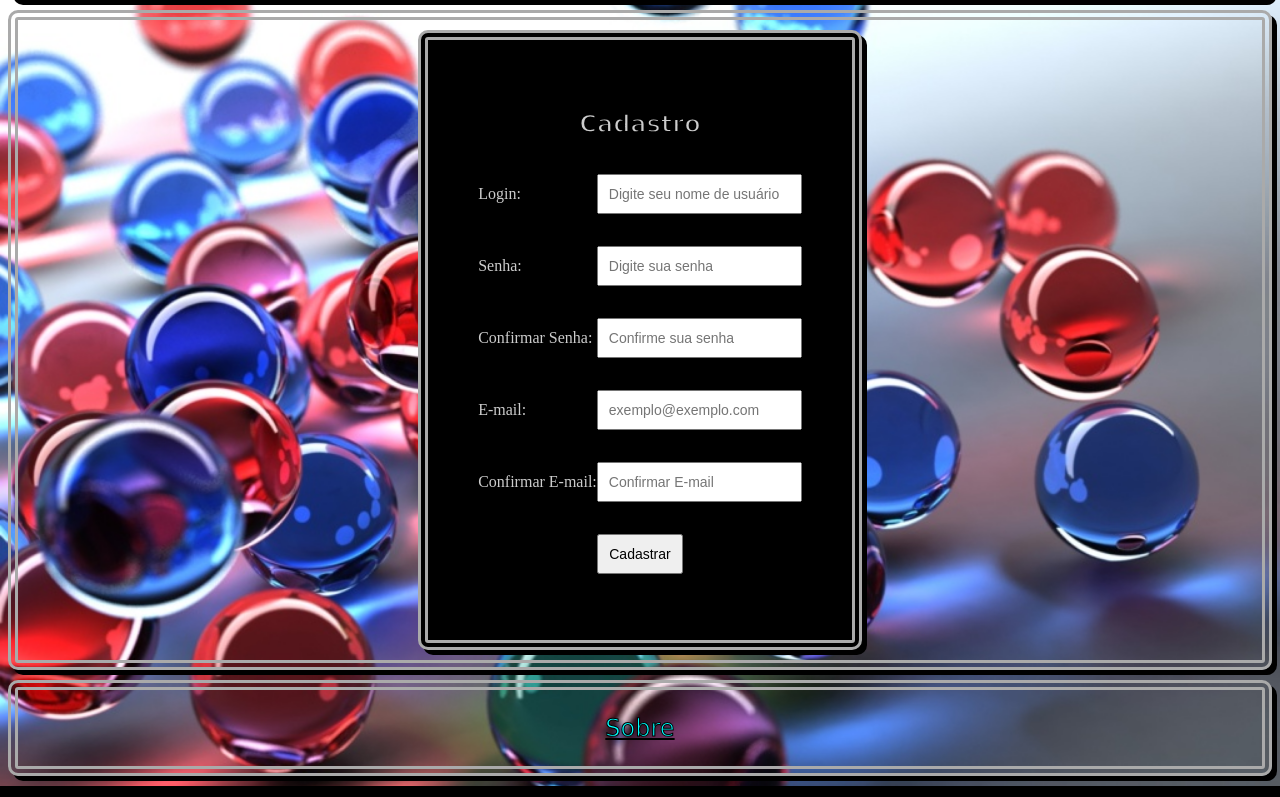
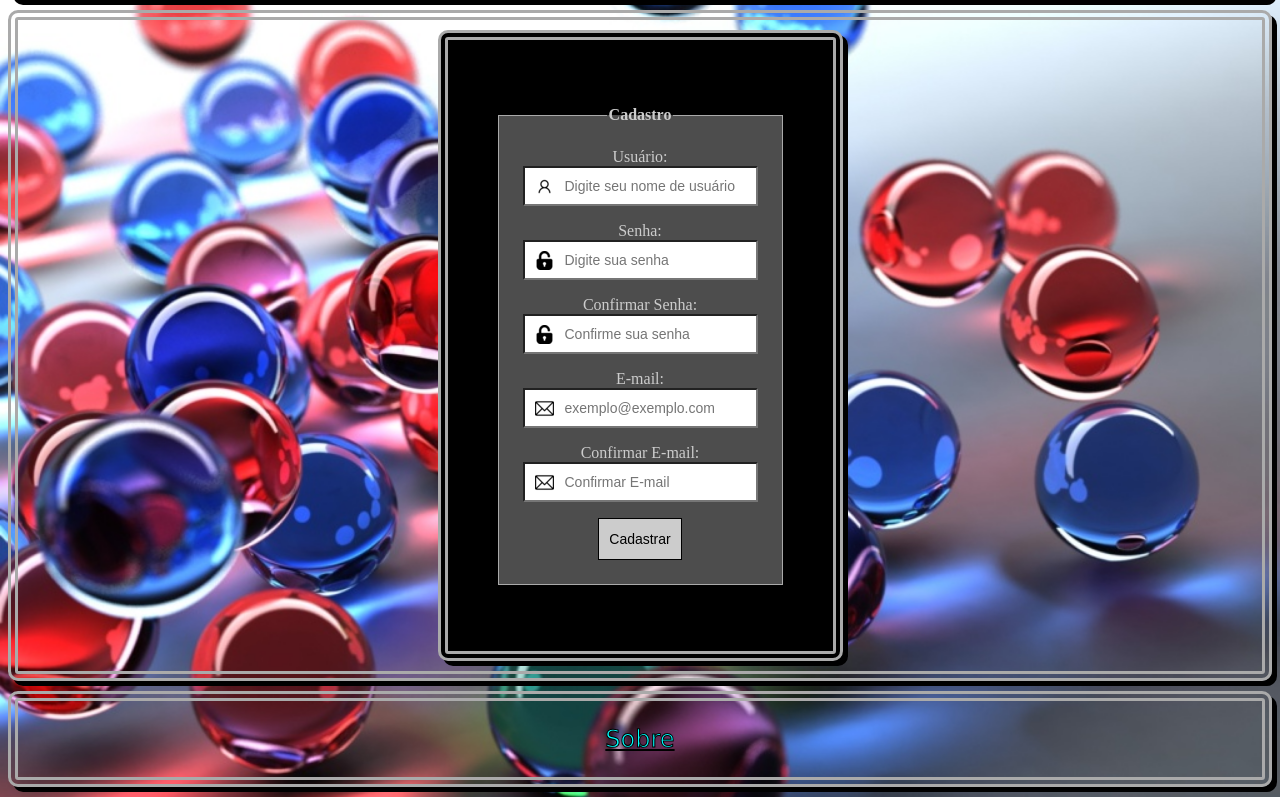
Before and after one commit to wagnerprestrelo/gude-game, a PHP site: page /cadastro.html in a window 1280 px wide. Shown: the part 106-903 px from the top of the page. Run offline with PHP 8.4, Linux system fonts and the light colour scheme.

Commit message:
Modificação de formulários e CSS

```diff
--- a/cadastro.html
+++ b/cadastro.html
@@ -7,17 +7,37 @@
 
     <body>
         <header>
-            <h1><a href="index.html">Gude Game</a></h1>
+            <h1><a href="index.php">Gude Game</a></h1>
         </header>
         <main>
-            <form action="inserir.php" method="post">
-                <h2>Cadastro</h2>
-                <p><label>Login:</label> <input name ="login" id="login" type="text" placeholder="Digite seu nome de usuário" /></p>
-                <p><label>Senha:</label> <input name ="senha" id = "senha" type="password" placeholder="Digite sua senha" /></p>
-                <p><label>Confirmar Senha:</label> <input id = "senhaConfirmacao" type="password" placeholder="Confirme sua senha" /></p>
-                <p><label>E-mail:</label> <input name ="email" id="email" type="email" placeholder="exemplo@exemplo.com" /></p>
-                <p><label>Confirmar E-mail:</label> <input id="emailConfirmacao" type="email" placeholder="Confirmar E-mail" /></p>
-                <p><input type="submit" value="Cadastrar" onclick="validar()" /></p>
+            <form action="inserir.php" method="post" onsubmit="return validar()">
+                <fieldset>
+                    <legend>Cadastro</legend>
+                    <div>
+                        <label for="login">Usuário:</label>
+                        <input name ="login" id="login" class="login" type="text" placeholder="Digite seu nome de usuário" />
+                    </div>
+                        <div>
+                        <label for="senha">Senha:</label>
+                        <input name ="senha" id = "senha" class="senha" type="password" placeholder="Digite sua senha" />
+                    </div>
+                    <div>
+                        <label for="senhaConfirmacao">Confirmar Senha:</label>
+                        <input id = "senhaConfirmacao" class="senha" type="password" placeholder="Confirme sua senha" />
+                    </div>
+                    <div>
+                        <label for="email">E-mail:</label>
+                        <input name ="email" id="email" class="email" type="email" placeholder="exemplo@exemplo.com" />
+                    </div>
+                    <div>
+                        <label for="emailConfirmacao">Confirmar E-mail:</label>
+                        <input id="emailConfirmacao" class="email" type="email" placeholder="Confirmar E-mail" />
+                    </div>
+                    <div>
+                        <input type="submit" class="submit" value="Cadastrar" />
+                    </div>
+                </fieldset>
+
             </form>
         </main>
         <footer>
@@ -36,17 +56,19 @@
             var emailConfirmacao = document.getElementById("emailConfirmacao").value;
             if (login == "") {
                 alert ("Login não preenchido");
-                return;
+                document.getElementById("login").focus();
+                return false;
             }
             if (senha != senhaConfirmacao) {
                 alert ("Senhas não são iguais");
-                return;
+                document.getElementById("senha").focus();
+                return false;
             }
             if (email != emailConfirmacao) {
                 alert ("Emails não são iguais");
-                return;
+                document.getElementById("email").focus();
+                return false;
             }
-            //alert ("Hello world!");
         }
     </script>
 </html>
--- a/css/estilo_geral.css
+++ b/css/estilo_geral.css
@@ -63,10 +63,69 @@ form > p:last-of-type {
     justify-content: center;
 }
 
+fieldset {
+    margin: 1em 0;
+    padding: 1em;
+    border: 1px solid #AAAAAA;
+    background-color: rgba(255, 255, 255, 0.3);
+}
+
+fieldset > div {
+    padding: 0.5em;
+}
+
+fieldset > div > a, input.submit {
+    background-color: #CCCCCC;
+    color: #000000;
+    padding: 10px;
+    text-align: center;
+    text-decoration: none;
+    display: inline-block;
+    font-size: 14px;
+    border: 1px solid black;
+    height: 20px;
+}
+
+input.submit {
+    height: 42px;
+}
+
+fieldset > div > a:hover {
+    background-color: #FFFFFF;
+}
+
+legend {
+    font-weight: bold;
+}
+
+label {
+    display: block;
+    cursor: pointer;
+}
+
 input {
     padding: 10px;
     font-size: 14px;
     border-radius: 10x;
+    padding-left: 40px;
+    background-repeat: no-repeat;
+    background-position: 10px;
+}
+
+input.login{
+    background-image: url(../imagens/icone-usuario.png);
+}
+
+input.senha{
+    background-image: url(../imagens/icone-senha.png);
+}
+
+input.email{
+    background-image: url(../imagens/icone-email.png);
+}
+
+input.submit:hover{
+    background-color: #FFFFFF;
 }
 
 h1{
@@ -92,5 +151,12 @@ a {
     font-family: Verdana;
     text-align: center;
     color: cyan;
+}
+
+header a {
     -webkit-text-stroke: 1px black;
 }
+
+footer a {
+    -webkit-text-stroke: 1px black;
+}
--- a/sobre.html
+++ b/sobre.html
@@ -7,7 +7,7 @@
     <body>
 
         <header>
-            <h1><a href="index.html">Gude Game</a></h1>
+            <h1><a href="index.php">Gude Game</a></h1>
         </header>
 
         <main>
```
Also changed, not shown: login.html (+16 -6 lines), imagens/icone-email.png (added), imagens/icone-senha.png (added), imagens/icone-usuario.png (added).
